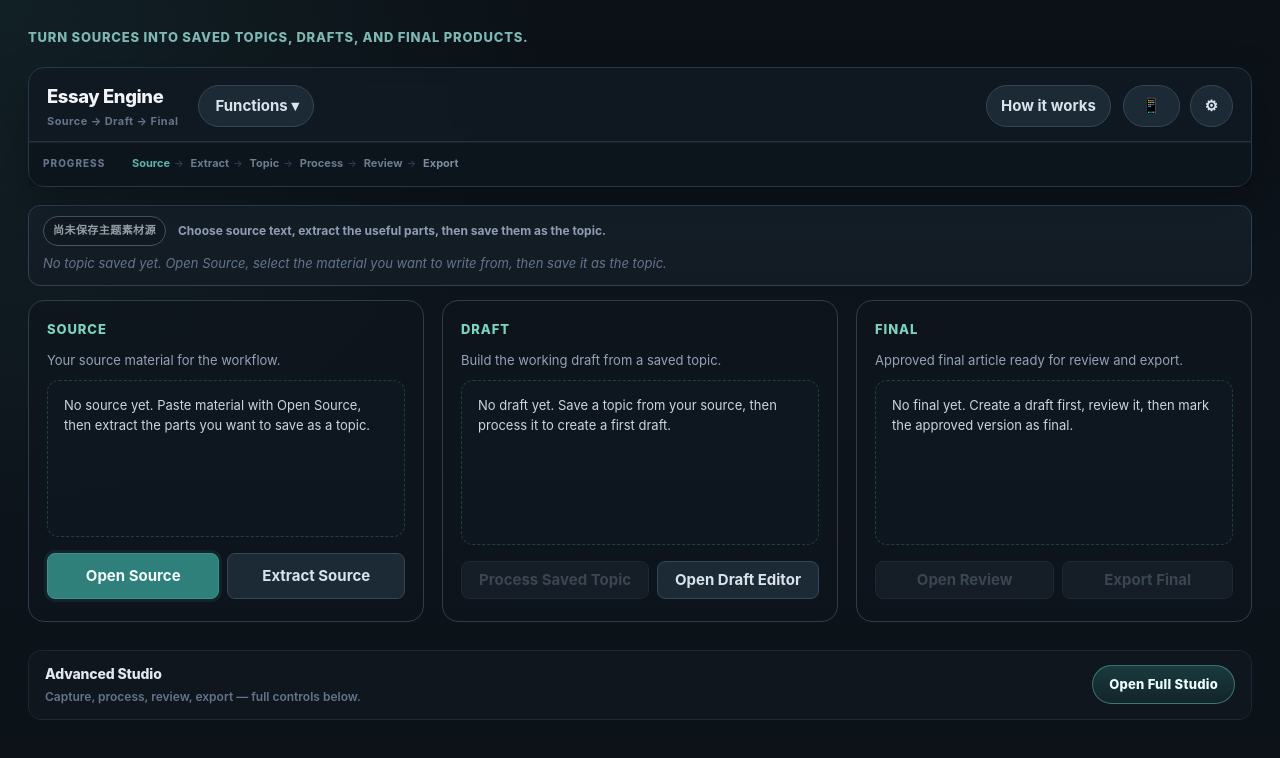
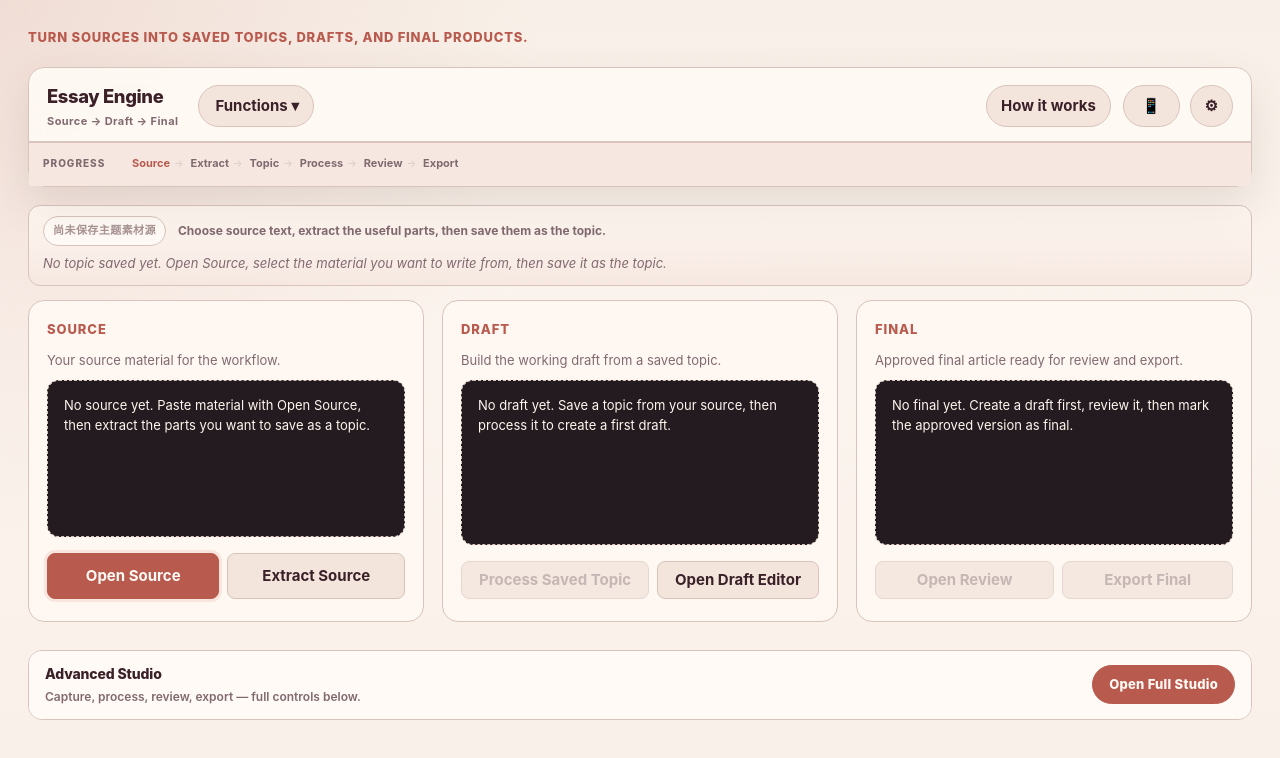
Before and after one commit to thepig365/essayengine, a Next.js app: page / in a window 1280 px wide. Shown: the top 758 px of the page. Built offline with nearby package versions, Linux system fonts and the light colour scheme.

Commit message:
Unify warm editorial theme

```diff
--- a/src/app/globals.css
+++ b/src/app/globals.css
@@ -1,3 +1,21 @@
+
+:root {
+  --ee-bg: #f8f0e8;
+  --ee-surface: #fffaf5;
+  --ee-surface-soft: #f6e8e1;
+  --ee-card: #fff8f2;
+  --ee-card-muted: #f1e0d8;
+  --ee-text: #3a2028;
+  --ee-muted: #806a70;
+  --ee-border: #d8c4bc;
+  --ee-primary: #b95a4e;
+  --ee-primary-hover: #9f453d;
+  --ee-secondary: #f4e5dc;
+  --ee-disabled: #a89393;
+  --ee-editor-bg: #241b20;
+  --ee-editor-text: #fff6ef;
+}
+
 html,
 body,
 #root {
@@ -46,9 +64,9 @@ select,
 
 .ee-advanced-studio {
   margin-top: 12px;
-  border: 1px solid rgba(38, 55, 70, 0.65);
+  border: 1px solid var(--ee-border);
   border-radius: 14px;
-  background: rgba(10, 14, 20, 0.45);
+  background: var(--ee-surface-soft);
   overflow: hidden;
 }
 
@@ -57,7 +75,7 @@ select,
   cursor: pointer;
   display: block;
   padding: 12px 16px;
-  background: rgba(17, 24, 32, 0.75);
+  background: var(--ee-surface);
   border-bottom: 1px solid transparent;
 }
 
@@ -84,19 +102,19 @@ select,
   justify-content: center;
   padding: 8px 16px;
   border-radius: 999px;
-  border: 1px solid rgba(95, 168, 166, 0.55);
-  background: linear-gradient(180deg, rgba(47, 127, 122, 0.35), rgba(30, 90, 88, 0.22));
-  color: #ecfeff;
+  border: 1px solid var(--ee-primary);
+  background: var(--ee-primary);
+  color: var(--ee-surface);
   font-size: 13px;
   font-weight: 780;
   letter-spacing: 0.02em;
-  box-shadow: 0 0 0 1px rgba(12, 20, 28, 0.4);
+  box-shadow: none;
   pointer-events: none;
 }
 
 .ee-advanced-studio > summary.ee-advanced-studio-summary:hover .ee-advanced-open-pill {
-  border-color: rgba(127, 199, 194, 0.85);
-  background: linear-gradient(180deg, rgba(63, 154, 148, 0.45), rgba(38, 110, 106, 0.32));
+  border-color: var(--ee-primary-hover);
+  background: var(--ee-primary-hover);
 }
 
 .ee-advanced-studio > summary.ee-advanced-studio-summary::-webkit-details-marker {
@@ -104,32 +122,32 @@ select,
 }
 
 .ee-advanced-studio[open] > summary.ee-advanced-studio-summary {
-  border-bottom-color: rgba(38, 55, 70, 0.55);
+  border-bottom-color: var(--ee-border);
 }
 
 .ee-advanced-summary-title {
   font-size: 14px;
   font-weight: 780;
-  color: #e2e8f0;
+  color: var(--ee-text);
   letter-spacing: -0.01em;
 }
 
 .ee-advanced-summary-sub {
   font-size: 12px;
   font-weight: 600;
-  color: #64748b;
+  color: var(--ee-muted);
   line-height: 1.4;
 }
 
 .ee-advanced-studio[open] .ee-advanced-summary-sub {
-  color: #94a3b8;
+  color: var(--ee-muted);
 }
 
 .ee-advanced-studio-body {
   border: none;
   border-radius: 0;
   padding: 14px 12px 16px;
-  background: rgba(8, 12, 18, 0.25);
+  background: var(--ee-card);
   box-sizing: border-box;
 }
 
@@ -146,7 +164,7 @@ select,
   margin: 0;
   font-size: 13px;
   line-height: 1.45;
-  color: #94a3b8;
+  color: var(--ee-muted);
 }
 
 .ee-studio-canvas-body {
@@ -154,9 +172,9 @@ select,
   flex: 1;
   padding: 14px 16px;
   border-radius: 12px;
-  border: 1px dashed rgba(63, 143, 138, 0.35);
-  background: rgba(15, 23, 32, 0.85);
-  color: #cbd5e1;
+  border: 1px dashed var(--ee-border);
+  background: var(--ee-editor-bg);
+  color: var(--ee-editor-text);
   font-family: var(--font-system, ui-sans-serif, system-ui, sans-serif);
   font-size: 13px;
   line-height: 1.55;
@@ -182,8 +200,8 @@ select,
   align-items: center;
   gap: 8px 14px;
   padding: 8px 14px 10px;
-  border-top: 1px solid rgba(38, 55, 70, 0.45);
-  background: rgba(8, 12, 18, 0.28);
+  border-top: 1px solid var(--ee-border);
+  background: var(--ee-surface-soft);
 }
 
 .ee-workflow-track-label {
@@ -192,7 +210,7 @@ select,
   font-weight: 800;
   letter-spacing: 0.1em;
   text-transform: uppercase;
-  color: #64748b;
+  color: var(--ee-muted);
   min-width: 4.5rem;
 }
 
@@ -211,7 +229,7 @@ select,
   gap: 4px;
   border: none;
   background: transparent;
-  color: #6b7c90;
+  color: var(--ee-muted);
   font: inherit;
   font-size: 11px;
   font-weight: 650;
@@ -222,22 +240,22 @@ select,
 }
 
 .ee-ribbon-step--active .ee-ribbon-label {
-  color: #5fb3ad;
+  color: var(--ee-primary);
   font-weight: 750;
   text-decoration: none;
 }
 
 .ee-ribbon-step--final .ee-ribbon-label {
   font-weight: 720;
-  color: #7c8c9f;
+  color: var(--ee-muted);
 }
 
 .ee-ribbon-step--final.ee-ribbon-step--active .ee-ribbon-label {
-  color: #7dd3c0;
+  color: var(--ee-primary);
 }
 
 .ee-ribbon-chev {
-  color: #3d4f62;
+  color: var(--ee-border);
   font-weight: 400;
   font-size: 10px;
   margin-right: 1px;
@@ -271,7 +289,7 @@ select,
   position: fixed;
   inset: 0;
   z-index: 1000;
-  background: rgba(2, 8, 14, 0.62);
+  background: rgba(58, 32, 40, 0.18);
   backdrop-filter: blur(6px);
   padding: 72px 18px 28px;
   display: flex;
@@ -287,10 +305,10 @@ select,
   overflow-y: auto;
   overscroll-behavior: contain;
   -webkit-overflow-scrolling: touch;
-  border: 1px solid rgba(38, 55, 70, 0.95);
+  border: 1px solid var(--ee-border);
   border-radius: 18px;
-  background: linear-gradient(180deg, #121a22, #0e141a);
-  box-shadow: 0 28px 90px rgba(0, 0, 0, 0.55);
+  background: linear-gradient(180deg, var(--ee-surface), var(--ee-card));
+  box-shadow: 0 28px 90px rgba(86, 55, 48, 0.22);
   padding: 22px 24px 28px;
   box-sizing: border-box;
   margin-bottom: 0;
@@ -303,7 +321,7 @@ select,
   gap: 18px;
   margin-bottom: 22px;
   padding-bottom: 18px;
-  border-bottom: 1px solid rgba(38, 55, 70, 0.65);
+  border-bottom: 1px solid var(--ee-border);
 }
 
 .ee-functions-eyebrow {
@@ -312,7 +330,7 @@ select,
   font-weight: 800;
   letter-spacing: 0.12em;
   text-transform: uppercase;
-  color: #64748b;
+  color: var(--ee-muted);
 }
 
 .ee-functions-title {
@@ -320,7 +338,7 @@ select,
   font-size: 1.5rem;
   font-weight: 780;
   letter-spacing: -0.02em;
-  color: #f1f5f9;
+  color: var(--ee-text);
 }
 
 .ee-functions-lead {
@@ -328,7 +346,7 @@ select,
   max-width: 52rem;
   font-size: 13px;
   line-height: 1.5;
-  color: #94a3b8;
+  color: var(--ee-muted);
   font-weight: 550;
 }
 
@@ -337,17 +355,17 @@ select,
   width: 44px;
   height: 44px;
   border-radius: 12px;
-  border: 1px solid #334657;
-  background: #151e29;
-  color: #dbe4ef;
+  border: 1px solid var(--ee-border);
+  background: var(--ee-secondary);
+  color: var(--ee-text);
   font-size: 18px;
   line-height: 1;
   cursor: pointer;
 }
 
 .ee-functions-close:hover {
-  border-color: #5da8a6;
-  background: #1a2935;
+  border-color: var(--ee-primary);
+  background: var(--ee-surface-soft);
 }
 
 .ee-functions-grid {
@@ -359,16 +377,16 @@ select,
 
 .ee-functions-section {
   min-width: 0;
-  border: 1px solid rgba(38, 55, 70, 0.55);
+  border: 1px solid var(--ee-border);
   border-radius: 14px;
-  background: rgba(15, 22, 30, 0.72);
+  background: var(--ee-card);
   padding: 14px 16px 16px;
   box-sizing: border-box;
 }
 
 .ee-functions-section--focus {
-  border-color: rgba(125, 211, 192, 0.92);
-  box-shadow: 0 0 0 1px rgba(125, 211, 192, 0.14), 0 18px 46px rgba(45, 212, 191, 0.08);
+  border-color: var(--ee-primary);
+  box-shadow: 0 0 0 1px rgba(185, 90, 78, 0.12), 0 18px 46px rgba(86, 55, 48, 0.10);
 }
 
 .ee-functions-section-head {
@@ -381,7 +399,7 @@ select,
   font-weight: 820;
   letter-spacing: 0.07em;
   text-transform: uppercase;
-  color: #7dd3c0;
+  color: var(--ee-primary);
 }
 
 .ee-functions-list {
@@ -401,9 +419,9 @@ select,
   text-align: left;
   padding: 12px 12px;
   border-radius: 12px;
-  border: 1px solid rgba(49, 64, 80, 0.65);
-  background: rgba(17, 25, 33, 0.95);
-  color: #e2e8f0;
+  border: 1px solid var(--ee-border);
+  background: var(--ee-surface);
+  color: var(--ee-text);
   font: inherit;
   cursor: pointer;
   transition: border-color 0.15s ease, background 0.15s ease;
@@ -411,8 +429,8 @@ select,
 }
 
 .ee-functions-item:hover:not(:disabled) {
-  border-color: #3f8f8a;
-  background: rgba(26, 40, 48, 0.95);
+  border-color: var(--ee-primary);
+  background: var(--ee-secondary);
 }
 
 .ee-functions-item--disabled {
@@ -422,7 +440,7 @@ select,
 
 .ee-functions-item--advanced {
   border-style: dashed;
-  border-color: rgba(95, 168, 166, 0.35);
+  border-color: var(--ee-border);
 }
 
 .ee-functions-item-icon {
@@ -442,14 +460,14 @@ select,
 .ee-functions-item-title {
   font-size: 14px;
   font-weight: 780;
-  color: #f8fafc;
+  color: var(--ee-text);
   line-height: 1.3;
 }
 
 .ee-functions-item-desc {
   font-size: 12.5px;
   line-height: 1.45;
-  color: #94a3b8;
+  color: var(--ee-muted);
 }
 
 .ee-functions-item-hint {
@@ -457,12 +475,12 @@ select,
   font-weight: 750;
   letter-spacing: 0.06em;
   text-transform: uppercase;
-  color: #5eead4;
+  color: var(--ee-primary);
   margin-top: 4px;
 }
 
 .ee-functions-item--disabled .ee-functions-item-hint {
-  color: #94a3b8;
+  color: var(--ee-muted);
 }
 
 @media (max-width: 900px) {
@@ -490,7 +508,7 @@ select,
     position: sticky;
     top: -18px;
     z-index: 1;
-    background: linear-gradient(180deg, #121a22 78%, rgba(18, 26, 34, 0));
+    background: linear-gradient(180deg, var(--ee-surface) 78%, rgba(255, 250, 245, 0));
     padding-top: 4px;
   }
 }
--- a/src/components/studio/StudioWorkspaceShell.tsx
+++ b/src/components/studio/StudioWorkspaceShell.tsx
@@ -55,9 +55,9 @@ export function StudioWorkspaceShell({
           align-items: stretch;
         }
         .ee-studio-col {
-          border: 1px solid #2c3d4e;
+          border: 1px solid var(--ee-border);
           border-radius: 16px;
-          background: rgba(14, 20, 28, 0.65);
+          background: var(--ee-card);
           padding: 18px 18px 22px;
           min-height: 280px;
           display: flex;
@@ -71,7 +71,7 @@ export function StudioWorkspaceShell({
           font-weight: 820;
           letter-spacing: 0.07em;
           text-transform: uppercase;
-          color: #7dd3c0;
+          color: var(--ee-primary);
         }
         @media (max-width: 1023px) {
           .ee-studio-triptych {
```
Also changed, not shown: src/app/page.tsx (+124 -107 lines), src/components/navigation/EssayEngineNav.tsx (+14 -14 lines), src/components/studio/TopicMaterialStatusStrip.tsx (+20 -20 lines).
